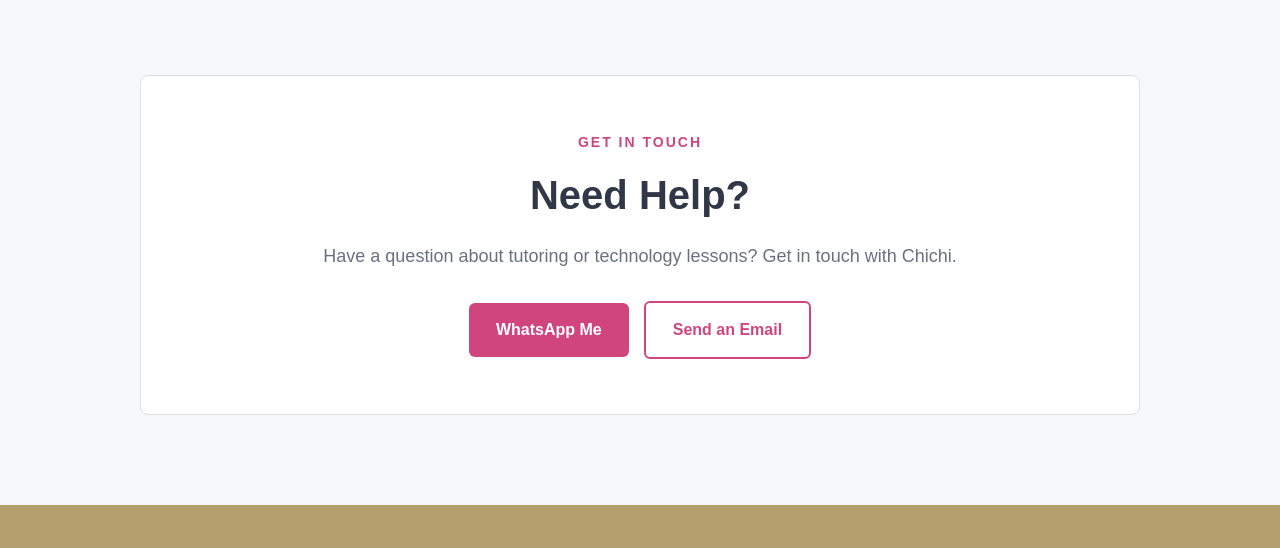
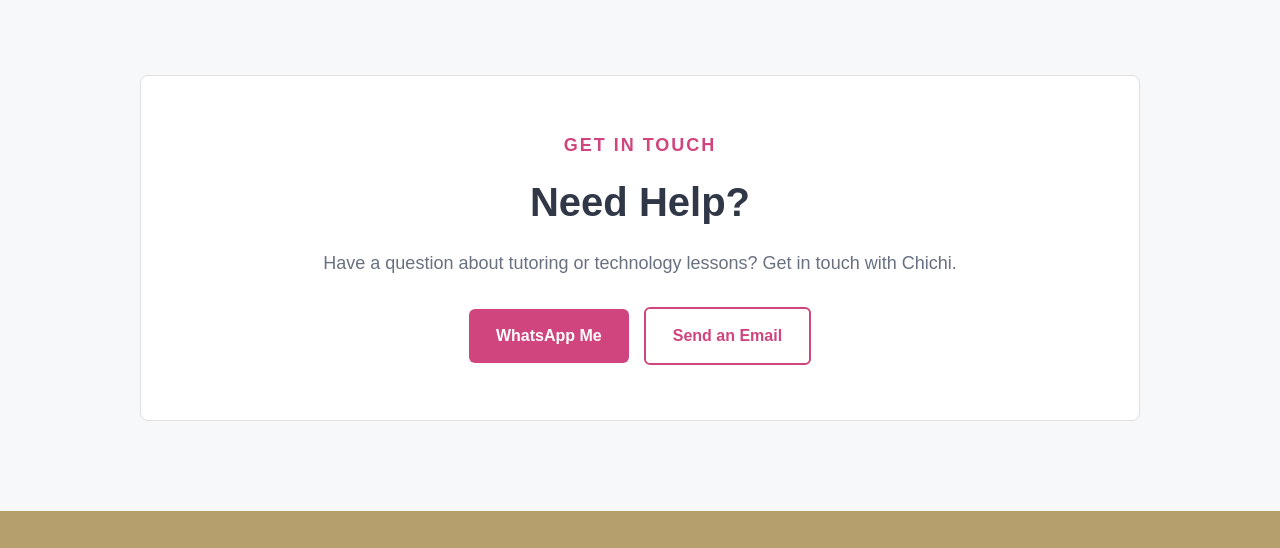
Before and after one commit to Ngowani-lc-dev/Stemtechwithlulu, a plain HTML site: page index.html in a window 1280 px wide. Shown: the part 2960-3508 px from the top of the page. Drawn offline with Linux system fonts and the light colour scheme.

Commit message:
update on css

```diff
--- a/style.css
+++ b/style.css
@@ -466,7 +466,10 @@ section {
 .about-text {
     flex: 1;
 }
-
+.small-title{
+    color: #d1457f;
+    font-size: large;
+}
 .about-image {
     flex: 1;
     display: flex;
```
